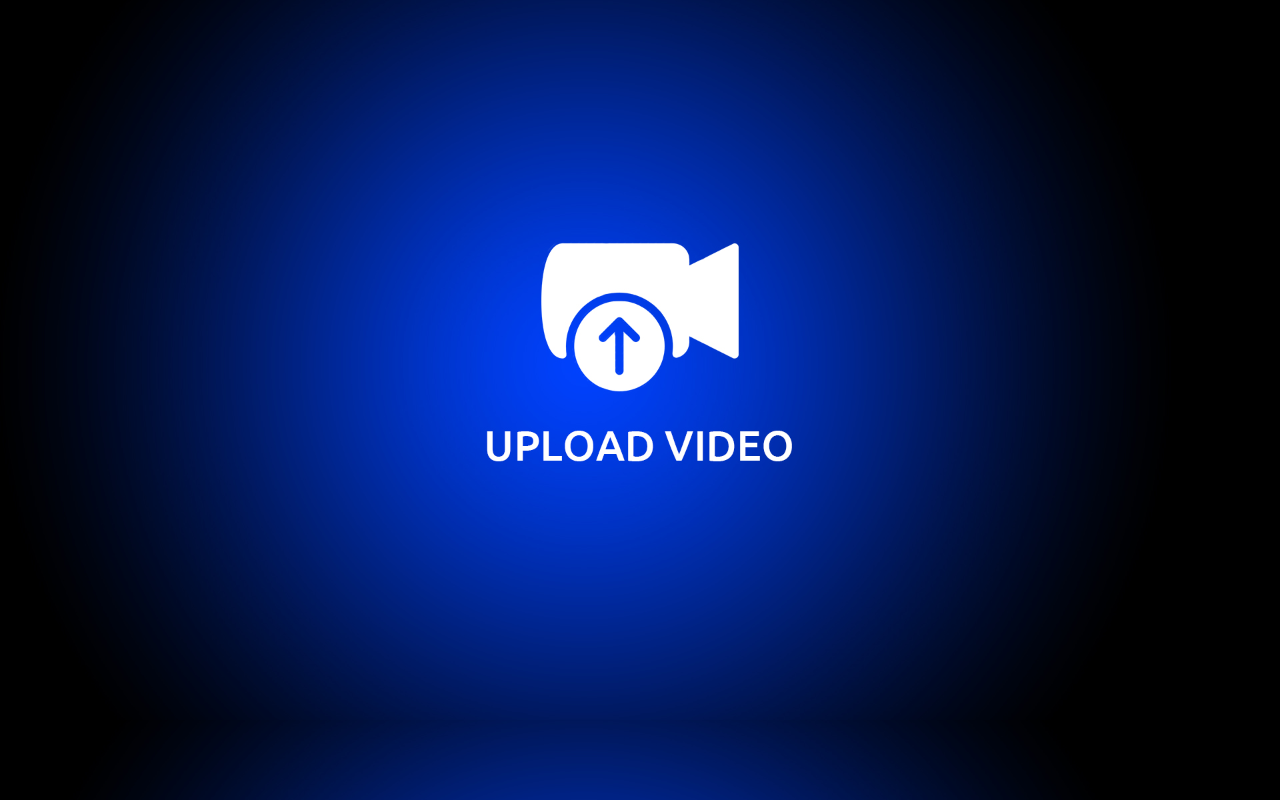
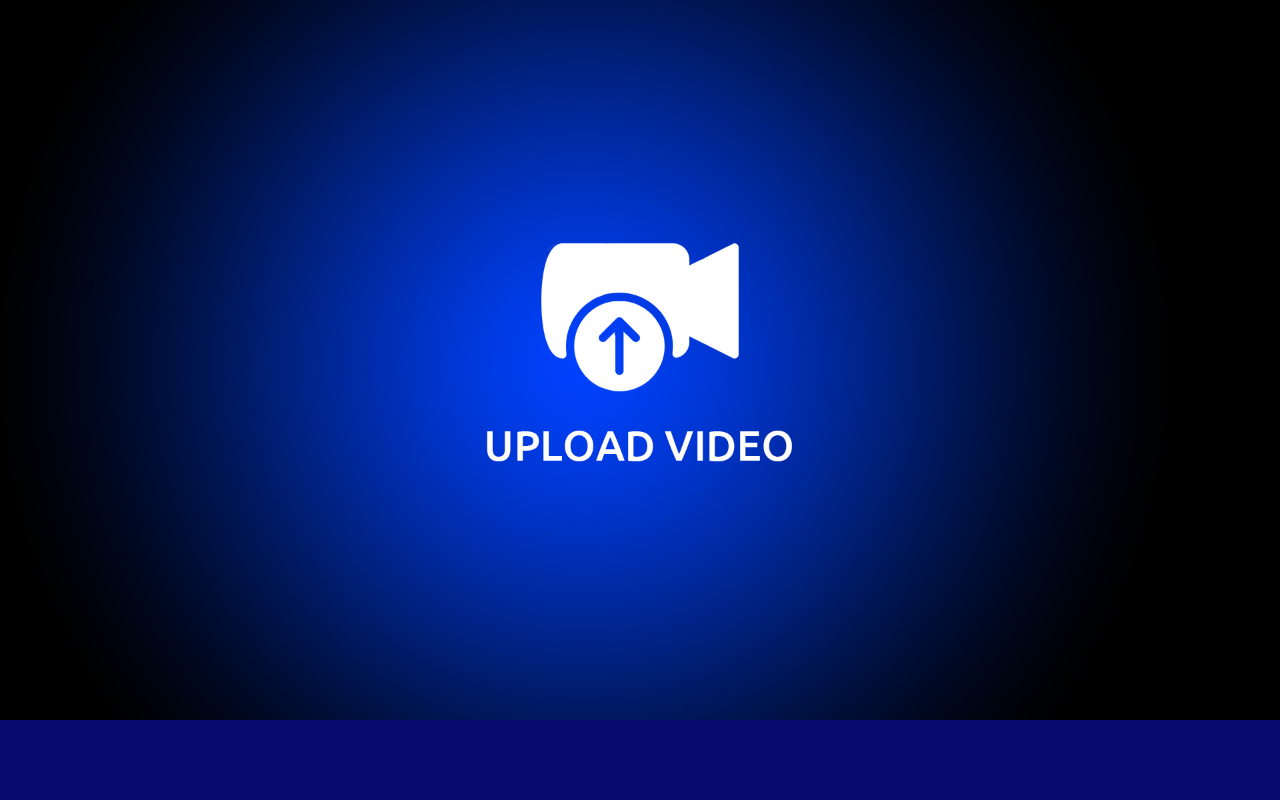
Before and after one commit to satya-roul03/Video-Player, a plain HTML site: page index.html in a window 1280 px wide. Drawn offline with Linux system fonts and the light colour scheme.

Commit message:
Update style.css

```diff
--- a/css/style.css
+++ b/css/style.css
@@ -15,7 +15,8 @@
 	overflow:hidden;
 	background-image: url("../images/bg.jpg");
 	background-size: 100%;
-
+	background-repeat: no-repeat;
+	background-color: rgb(9, 9, 112);
 
 }
 
```
